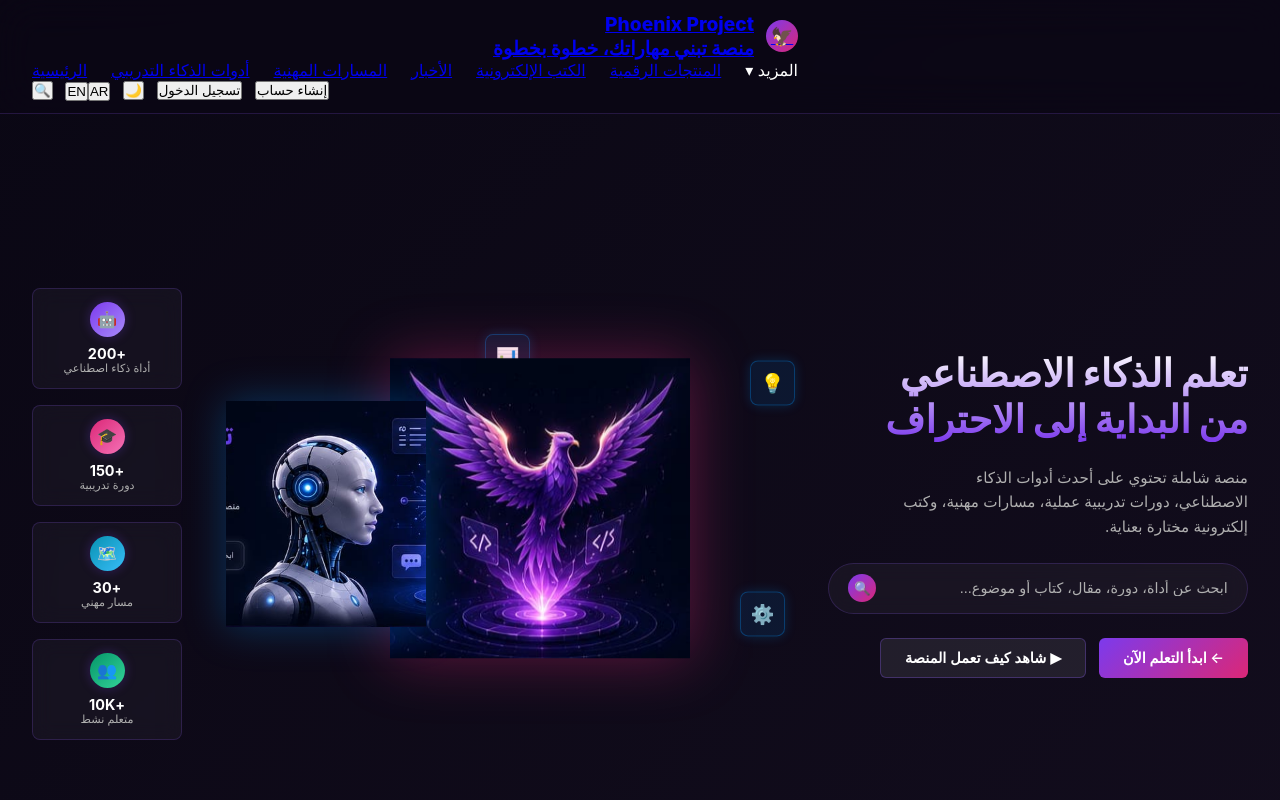
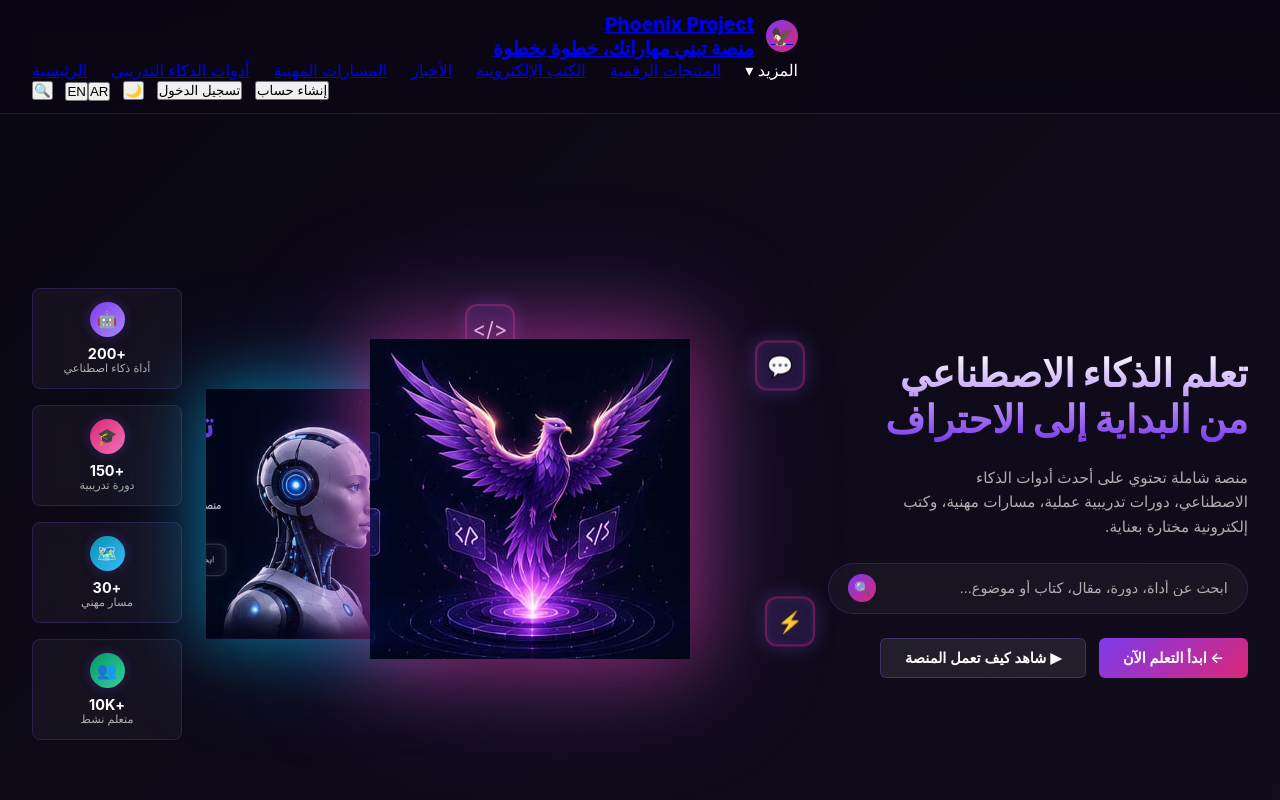
Before and after one commit to tambeabdulkarim/ai-priject, a Next.js app: page /ar in a window 1280 px wide. Shown: the top 800 px of the page. Built offline with nearby package versions, Linux system fonts and the light colour scheme.

Commit message:
enhance: upgraded hero section with enhanced glows, floating tech icons, and improved visual hierarchy

```diff
--- a/src/app/globals.css
+++ b/src/app/globals.css
@@ -244,12 +244,12 @@ body {
 /* PHOENIX - SECOND */
 .ph-illus-phoenix {
   position: relative;
-  height: 300px;
-  width: 300px;
+  height: 320px;
+  width: 320px;
   display: flex;
   align-items: center;
   justify-content: center;
-  z-index: 2;
+  z-index: 5;
   order: 2;
 }
 
@@ -257,32 +257,34 @@ body {
   width: 100%;
   height: 100%;
   object-fit: contain;
-  filter: drop-shadow(0 0 30px rgba(219, 39, 119, 0.4));
-  animation: ph-float-anim 5s ease-in-out infinite;
+  filter: drop-shadow(0 0 40px rgba(219, 39, 119, 0.6))
+          drop-shadow(0 0 60px rgba(139, 92, 246, 0.4));
+  animation: ph-float-anim 4s ease-in-out infinite;
 }
 
 .ph-phoenix-glow {
   position: absolute;
-  width: 350px;
-  height: 350px;
-  background: radial-gradient(circle, rgba(219, 39, 119, 0.3) 0%, transparent 70%);
+  width: 400px;
+  height: 400px;
+  background: radial-gradient(circle, rgba(219, 39, 119, 0.4) 0%, rgba(139, 92, 246, 0.2) 40%, transparent 70%);
   border-radius: 50%;
-  filter: blur(30px);
-  z-index: -1;
+  filter: blur(40px);
+  z-index: 1;
   top: 50%;
   left: 50%;
   transform: translate(-50%, -50%);
+  animation: ph-glow-pulse 3s ease-in-out infinite;
 }
 
 /* ROBOT - THIRD */
 .ph-illus-robot {
   position: relative;
   height: 280px;
-  width: 200px;
+  width: 220px;
   display: flex;
   align-items: center;
   justify-content: center;
-  z-index: 3;
+  z-index: 4;
   order: 3;
 }
 
@@ -290,20 +292,22 @@ body {
   width: 100%;
   height: 100%;
   object-fit: contain;
-  filter: drop-shadow(0 0 20px rgba(0, 150, 255, 0.3));
+  filter: drop-shadow(0 0 30px rgba(6, 182, 212, 0.5))
+          drop-shadow(0 0 50px rgba(0, 150, 255, 0.3));
 }
 
 .ph-robot-glow {
   position: absolute;
-  width: 280px;
-  height: 280px;
-  background: radial-gradient(circle, rgba(0, 150, 255, 0.2) 0%, transparent 70%);
+  width: 340px;
+  height: 340px;
+  background: radial-gradient(circle, rgba(6, 182, 212, 0.3) 0%, rgba(59, 130, 246, 0.15) 40%, transparent 70%);
   border-radius: 50%;
-  filter: blur(25px);
-  z-index: -1;
+  filter: blur(35px);
+  z-index: 1;
   top: 50%;
   left: 50%;
   transform: translate(-50%, -50%);
+  animation: ph-glow-pulse 3.5s ease-in-out infinite;
 }
 
 /* FLOAT ICONS */
@@ -320,8 +324,8 @@ body {
 
 .ph-float-icon {
   position: absolute;
-  width: 45px;
-  height: 45px;
+  width: 50px;
+  height: 50px;
   display: flex;
   align-items: center;
   justify-content: center;
@@ -329,40 +333,42 @@ body {
 }
 
 .ph-float-icon.top-left {
-  top: 10px;
-  left: 20px;
+  top: -20px;
+  left: 0px;
   animation-delay: 0s;
 }
 
 .ph-float-icon.top-right {
-  top: 30px;
-  right: 20px;
+  top: 10px;
+  right: 10px;
   animation-delay: 1s;
 }
 
 .ph-float-icon.bottom-left {
-  bottom: 40px;
-  left: 30px;
+  bottom: 30px;
+  left: -10px;
   animation-delay: 0.5s;
 }
 
 .ph-float-icon.bottom-right {
-  bottom: 50px;
-  right: 30px;
+  bottom: 40px;
+  right: 0px;
   animation-delay: 1.5s;
 }
 
 .ph-icon-box {
-  width: 45px;
-  height: 45px;
-  background: rgba(0, 150, 255, 0.1);
-  border: 1.5px solid rgba(0, 150, 255, 0.3);
-  border-radius: 8px;
+  width: 50px;
+  height: 50px;
+  background: rgba(139, 92, 246, 0.15);
+  border: 2px solid rgba(219, 39, 119, 0.4);
+  border-radius: 12px;
   display: flex;
   align-items: center;
   justify-content: center;
-  font-size: 1.2rem;
-  box-shadow: 0 0 12px rgba(0, 150, 255, 0.2);
+  font-size: 1.3rem;
+  box-shadow: 0 0 20px rgba(139, 92, 246, 0.3),
+              inset 0 0 10px rgba(139, 92, 246, 0.1);
+  backdrop-filter: blur(5px);
 }
 
 /* TEXT COPY - LAST (leftmost in RTL) */
@@ -889,6 +895,17 @@ body {
   }
 }
 
+@keyframes ph-glow-pulse {
+  0%, 100% {
+    filter: blur(40px);
+    opacity: 1;
+  }
+  50% {
+    filter: blur(50px);
+    opacity: 0.8;
+  }
+}
+
 /* RTL SUPPORT */
 .rtl {
   direction: rtl;
--- a/src/components/HomePageContent.tsx
+++ b/src/components/HomePageContent.tsx
@@ -90,16 +90,16 @@ export default function HomePageContent({ locale }: HomePageContentProps) {
             {/* ICONS around center */}
             <div className="ph-illus-icons">
               <div className="ph-float-icon top-left">
-                <div className="ph-icon-box">📊</div>
+                <div className="ph-icon-box">&lt;/&gt;</div>
               </div>
               <div className="ph-float-icon top-right">
-                <div className="ph-icon-box">💡</div>
+                <div className="ph-icon-box">💬</div>
               </div>
               <div className="ph-float-icon bottom-left">
-                <div className="ph-icon-box">📝</div>
+                <div className="ph-icon-box">📄</div>
               </div>
               <div className="ph-float-icon bottom-right">
-                <div className="ph-icon-box">⚙️</div>
+                <div className="ph-icon-box">⚡</div>
               </div>
             </div>
 
```
